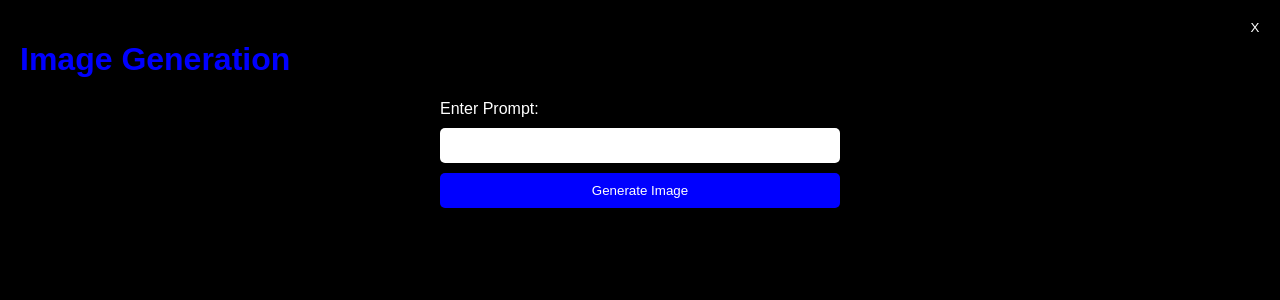
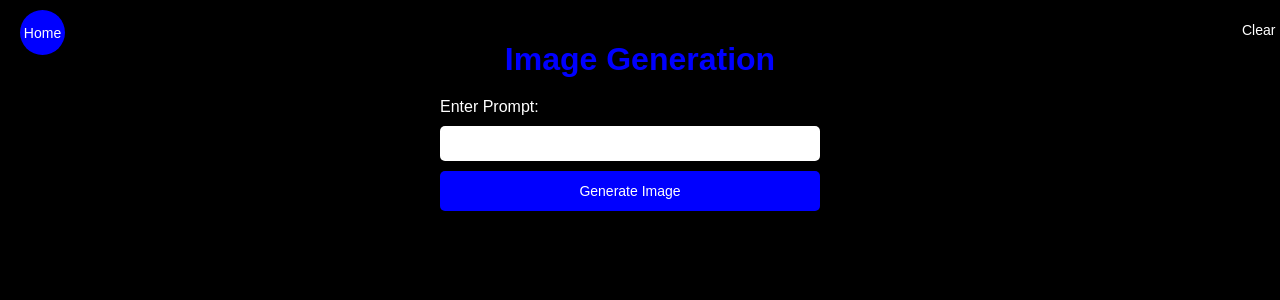
Before and after one commit to CyberZenDev/GhostAI, a Flask app: template templates/img.html in a window 1280 px wide. Shown: the top 300 px of the page. Run offline with Flask 3, Linux system fonts and the light colour scheme; the template is opened without the code that fills it, so the values that code supplies are empty; parts of the project's set-up code (start-up, migrations or seed data) failed here and were passed over; some libraries are stand-ins or nearby versions.

Commit message:
Improve UI and add a home button

```diff
--- a/templates/img.html
+++ b/templates/img.html
@@ -12,17 +12,23 @@
             font-family: Arial, sans-serif;
             margin: 0;
             padding: 20px;
+            display: flex;
+            flex-direction: column;
+            align-items: center;
+            position: relative; /* Add this to make the position of the clear button relative to the body */
         }
 
         h1, h2 {
             color: #00f;
+            margin-bottom: 20px;
         }
 
         form {
             display: flex;
             flex-direction: column;
             max-width: 400px;
-            margin: auto;
+            width: 100%;
+            margin-bottom: 20px;
         }
 
         label {
@@ -34,6 +40,8 @@
             margin-bottom: 10px;
             border: none;
             border-radius: 5px;
+            width: calc(100% - 20px);
+            box-sizing: border-box;
         }
 
         input {
@@ -45,6 +53,23 @@
             background-color: #00f;
             color: #fff;
             cursor: pointer;
+            font-size: 14px; /* Increase font size */
+            padding: 12px; /* Increase padding */
+        }
+
+        .generated-image {
+            margin-top: 20px;
+            text-align: center;
+        }
+
+        .generated-image img {
+            max-width: 100%;
+            height: auto;
+        }
+
+        .error {
+            color: red;
+            margin-top: 10px;
         }
 
         #clearButton {
@@ -55,51 +80,86 @@
             height: 30px;
             position: absolute;
             top: 10px;
-            right: 10px;
+            right: 20px;
             cursor: pointer;
         }
 
-        #downloadButton {
+        #homeButton {
             background-color: #00f;
             color: #fff;
+            border: none;
+            border-radius: 50%;
+            width: 45px; /* Increase button size */
+            height: 45px; /* Increase button size */
+            position: absolute;
+            top: 10px;
+            left: 20px;
             cursor: pointer;
+            display: flex;
+            justify-content: center;
+            align-items: center;
+        }
+
+        @media (max-width: 500px) {
+            #clearButton {
+                top: 20px;
+                right: 20px;
+            }
+            #homeButton {
+                top: 20px;
+                left: 20px;
+            }
         }
     </style>
 </head>
 <body>
     <h1>Image Generation</h1>
 
+    <!-- Home button -->
+    <button id="homeButton" onclick="goHome()">Home</button>
+
     <!-- Form for user input -->
     <form action="{{ url_for('generate_image') }}" method="post">
         <label for="prompt">Enter Prompt:</label>
         <input type="text" id="prompt" name="prompt" required>
-        <button type="submit" id="downloadButton">Generate Image</button>
+        <button type="submit">Generate Image</button>
     </form>
 
     <!-- Display the generated image if available -->
     {% if media_link %}
-    <div>
+    <div class="generated-image">
         <h2>Generated Image</h2>
         <img src="{{ media_link }}" alt="Generated Image">
         <a href="{{ media_link }}" download>
-            <button id="downloadButton">Download Image</button>
+            <button>Download Image</button>
         </a>
     </div>
     {% endif %}
 
     <!-- Display error message if there's an issue -->
     {% if error %}
-    <p>Error: {{ error }}</p>
+    <p class="error">Error: {{ error }}</p>
     {% endif %}
 
     <!-- Clear button -->
-    <button id="clearButton">X</button>
+    <button id="clearButton">Clear</button>
 
     <script>
-        // Add script for clearing the input
+        // Add script for clearing the input and hiding the generated image
         document.getElementById('clearButton').addEventListener('click', function() {
-            document.getElementById('prompt').value = '';
+            document.getElementById('prompt').value = ''; // Clear the input field
+
+            // Hide the generated image
+            var generatedImage = document.querySelector('.generated-image');
+            if (generatedImage) {
+                generatedImage.style.display = 'none';
+            }
         });
+
+        // Function to go home
+        function goHome() {
+            window.location.href = "/"; // Change the URL to the home page
+        }
     </script>
 </body>
 </html>
```
